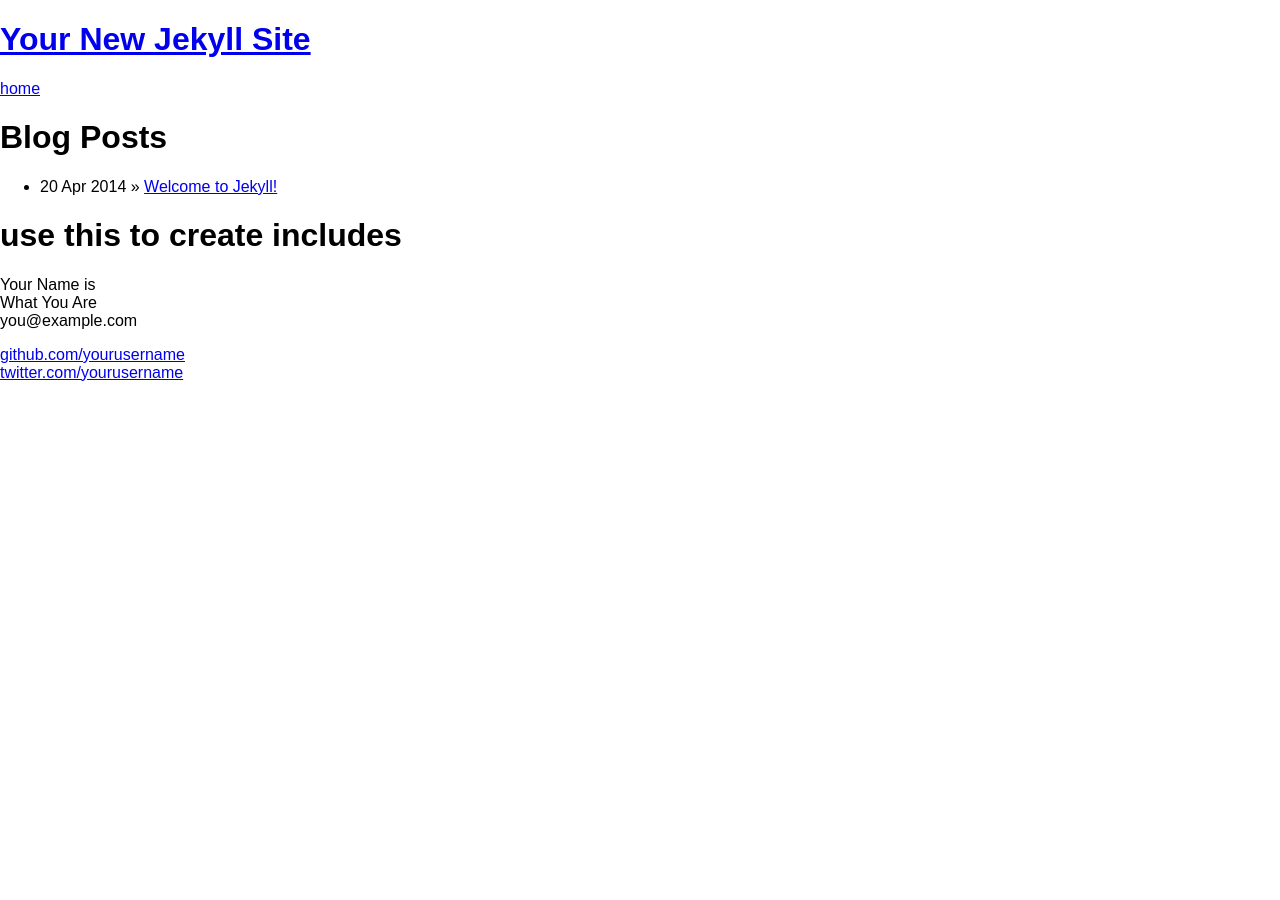
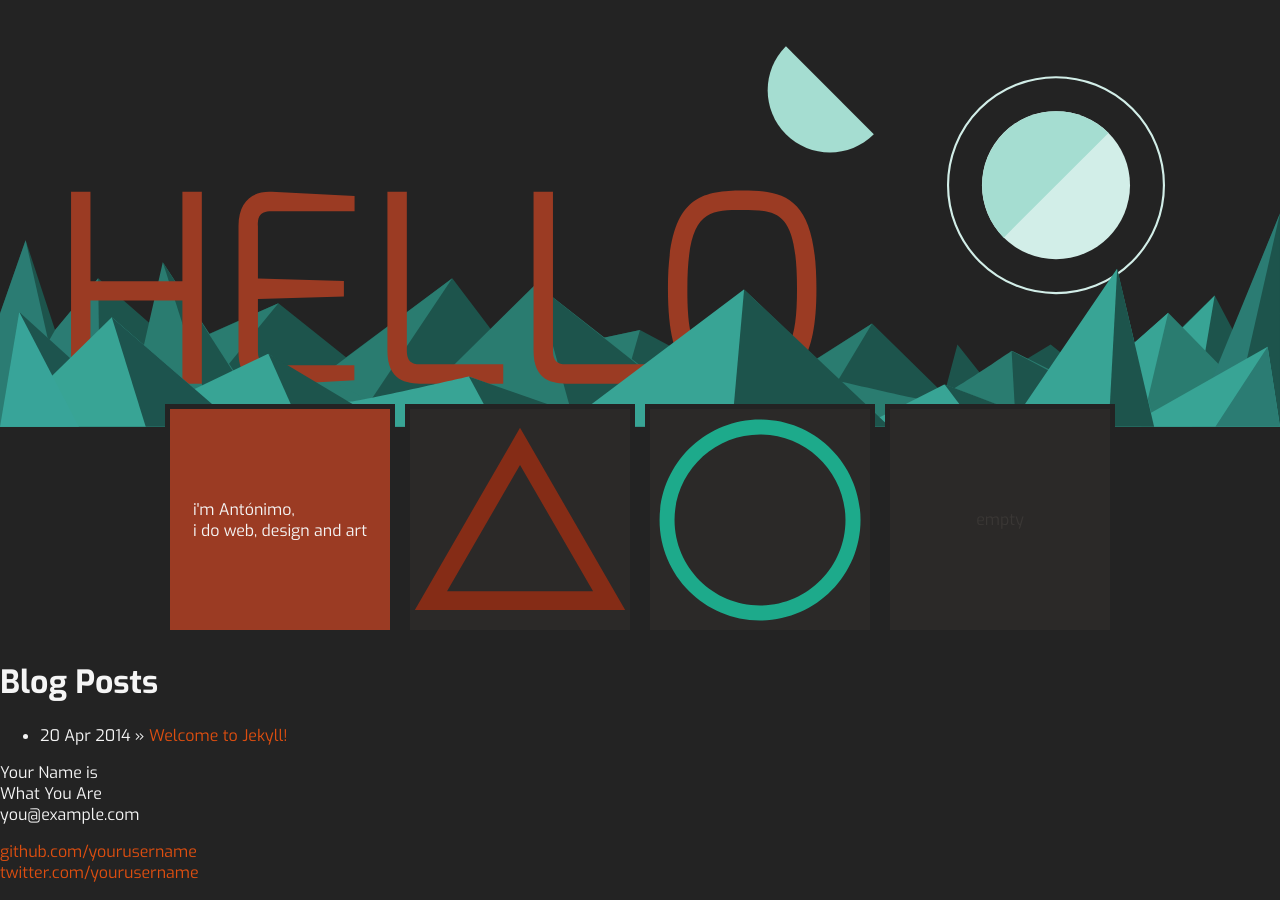
Before and after one commit to antonimoferraz/antonimoferraz.com, a Jekyll site: the page built from index.html, in a window 1280 px wide. Built offline with Jekyll 4.4.1, drawn with Linux system fonts in a browser that asks for light colours; Markdown is read by kramdown in place of the engine named in the settings; comment, search, counter and statistics services are not loaded.

Commit message:
kramdown
_config.yml
basecolors
changed redcapet to kramdown
design experiment

```diff
--- a/_config.yml
+++ b/_config.yml
@@ -1,4 +1,4 @@
-name: Your New Jekyll Site
+name: antonimoferraz.xyz
 markdown: redcarpet
 highlighter: pygments # or rouge or null
 exclude: ["node_modules", "gulpfile.js", "package.json"]
--- a/_layouts/default.html
+++ b/_layouts/default.html
@@ -7,22 +7,17 @@
         <meta name="viewport" content="width=device-width">
 
         <!-- Custom CSS -->
+        <link href='https://fonts.googleapis.com/css?family=Exo:400,700,800' rel='stylesheet' type='text/css'>
         <link rel="stylesheet" href="/css/main.css">
         <script src="https://cdnjs.cloudflare.com/ajax/libs/modernizr/2.8.3/modernizr.min.js"></script>
-
 
 
     </head>
     <body>
 
-        <div class="site">
-          <div class="header">
-            <h1 class="title"><a href="/">{{ site.name }}</a></h1>
-            <a class="extra" href="/">home</a>
-          </div>
+
 
           {{ content }}
-{% include never.html%}
 
           <div class="footer">
             <div class="contact">
--- /dev/null
+++ b/_scss/_02base.scss
@@ -0,0 +1,87 @@
+$bgdark: #232323;
+$bgmed: #2B2928;
+$bglight: #3A3735;
+
+$red: #9B3B23;
+$orange: #DD4E10;
+
+$greendark: #1DAA8B;
+$greenlight: #43CE8B;
+
+$white: #f5f5f5;
+
+$font: "Exo";
+
+html{
+  background-color: $bgdark;
+  font-family: "Exo";
+  color: $white;
+
+}
+
+a{
+  color: $orange;
+  text-decoration: none;
+}
+
+//
+//
+//
+
+#header-space{
+  //margin-top: -9rem;
+}
+.squaremenu{
+  display: flex;
+  flex-wrap: nowrap;
+  flex-direction: row;
+    justify-content:         center;
+     align-items:         center;
+      align-content:         center;
+      margin-top: -2rem;
+      margin-left: 10rem;
+      margin-right: 10rem;
+}
+
+.menu-item{
+width:100%;
+background-color: $bgmed;
+margin: .3rem;
+display: flex;
+justify-content:         center;
+ align-items:         center;
+//  align-content:         center;
+border: 5px solid $bgdark;
+}
+.menu-item:after{
+  content: "";
+  display: block;
+  padding: 50% 0;
+
+}
+
+.empty{
+  color: $bglight;
+}
+
+.red{background-color: $red;
+
+}
+.red p{
+  padding:1rem;
+}
+
+#triangle, #circle{
+  width:100%;
+  margin: 0.2rem;
+}
+
+.trianglest0:hover{
+  fill: $orange;
+  transition: all .5s;
+}
+
+.circlest0:hover{
+  fill: $greenlight;
+    transition: all .5s;
+}
--- a/_scss/main.scss
+++ b/_scss/main.scss
@@ -1 +1,2 @@
 @import "01reset";
+@import "02base";
--- a/assets/js/main.js
+++ /dev/null
@@ -1,3 +0,0 @@
-if (jQuery) {
-    alert ('jquery is installed!');
-}
--- a/index.html
+++ b/index.html
@@ -1,8 +1,15 @@
 ---
 layout: default
-title: Your New Jekyll Site
+title: Homepage
 ---
+{% include header.svg %}
+<div class="squaremenu">
+<div class="menu-item red"><p>i'm Antónimo,<br/> i do web, design and art</p></div>
+<div class="menu-item">{% include triangle.svg %}</div>
+<div class="menu-item empty">{% include circle.svg %}</div>
+<div class="menu-item empty">empty</div>
 
+</div>
 <div id="home">
   <h1>Blog Posts</h1>
   <ul class="posts">
```
Also changed, not shown: css/main.css (+1 -1 lines), _includes/circle.svg (added), _includes/header.svg (added), _includes/triangle.svg (added).
